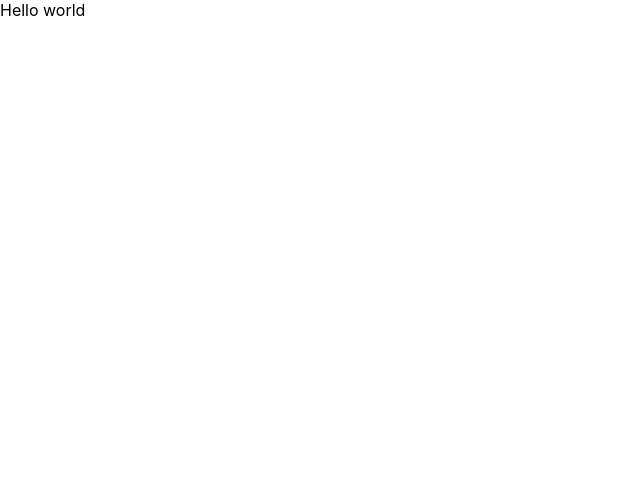
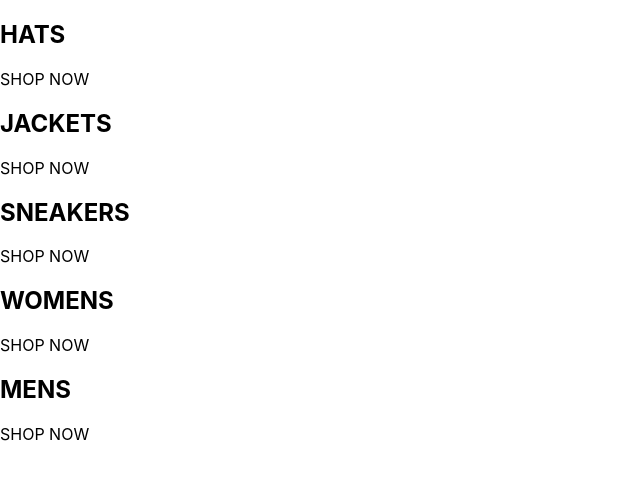
Before and after one commit to fnuramsha/crwn-clothing, a React (Create React App) app: page / in a window 1280 px wide. Shown: the top 480 px of the page, without its empty margins (0-640 px from the left). Built offline with nearby package versions, Linux system fonts and the light colour scheme.

Commit message:
optimized code

```diff
--- a/src/App.js
+++ b/src/App.js
@@ -1,5 +1,40 @@
+import React from "react";
 const App = () => {
-  return <div>Hello world</div>;
+  const categories = [
+    {
+      id: 1,
+      title: "HATS",
+    },
+    {
+      id: 1,
+      title: "JACKETS",
+    },
+    {
+      id: 1,
+      title: "SNEAKERS",
+    },
+    {
+      id: 1,
+      title: "WOMENS",
+    },
+    {
+      id: 1,
+      title: "MENS",
+    },
+  ];
+  return (
+    <div className="categories-container">
+      {categories.map(({ title }) => (
+        <div className="category-container">
+          {/* {img} */}
+          <div className="category-body-container">
+            <h2> {title} </h2>
+            <p> SHOP NOW </p>
+          </div>
+        </div>
+      ))}
+    </div>
+  );
 };
 
 export default App;
```
